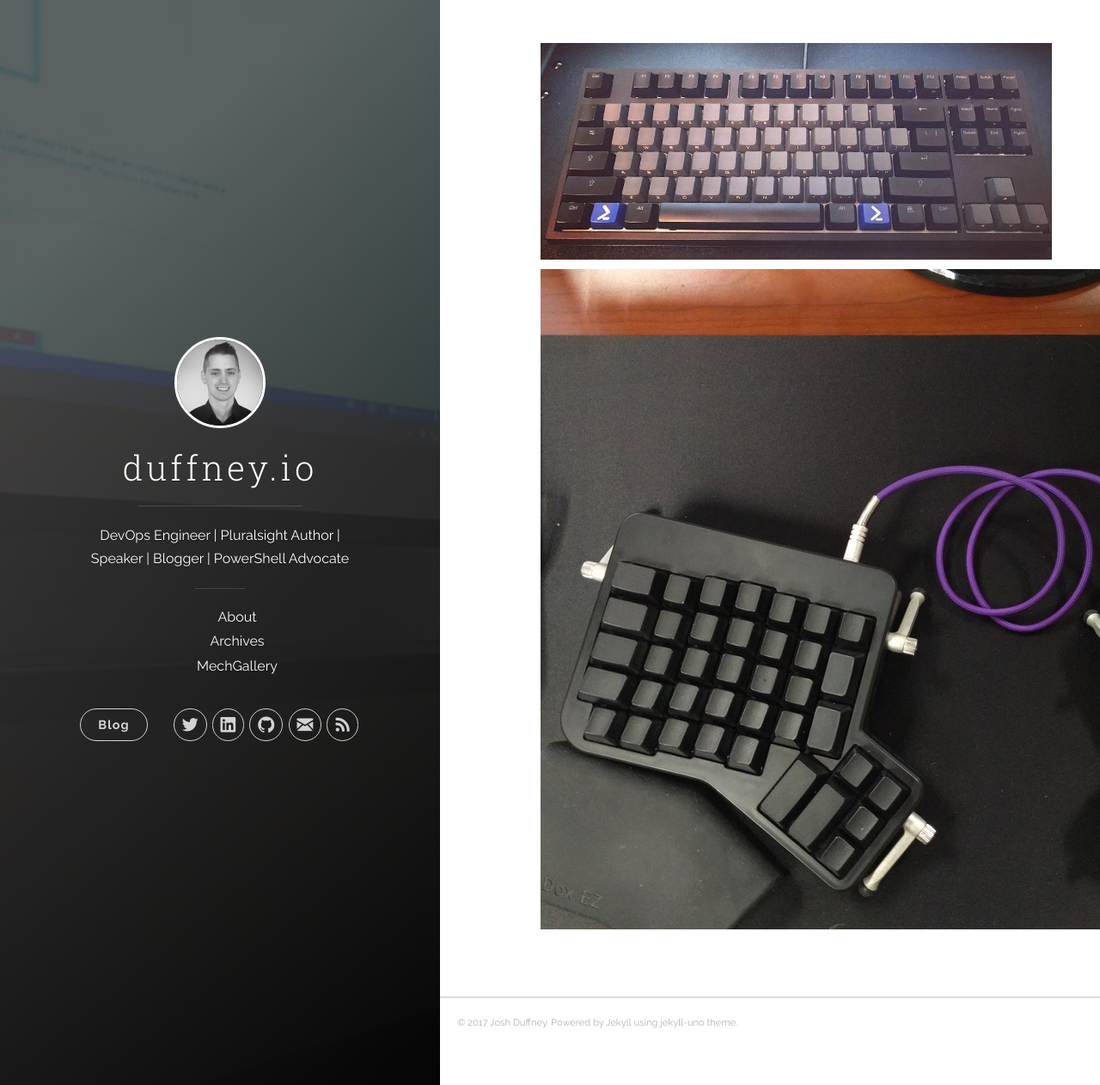
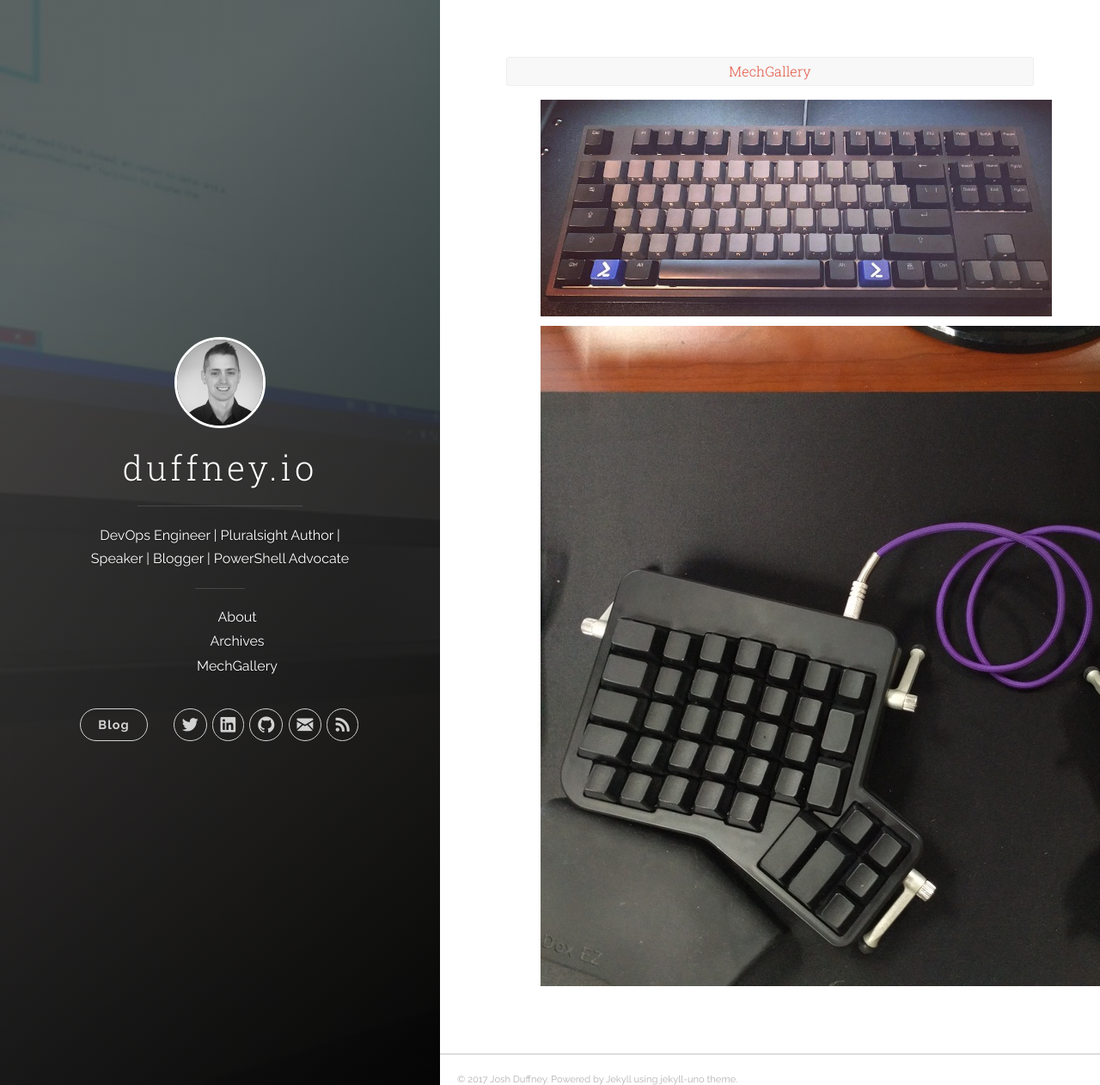
Before and after one commit to AzureDevOps3/duffney.github.io, a Jekyll site: the page built from mechgallery.html, in a window 1280 px wide and 1262 px high. Shown: the whole window at 86% size. Built offline with Jekyll 4.4.1, drawn with Linux system fonts in a browser that asks for light colours; nearby versions of some CDN libraries; a script that is not in the unit is left out.

Commit message:
adding imgr link

```diff
--- a/mechgallery.html
+++ b/mechgallery.html
@@ -9,6 +9,8 @@ images:
   link: http://brandonpadgett.com/
 ---
 
+<blockquote class="imgur-embed-pub" lang="en" data-id="a/gBAAs"><a href="//imgur.com/gBAAs">MechGallery</a></blockquote><script async src="//s.imgur.com/min/embed.js" charset="utf-8"></script>
+
 <ul class="mechgallery" style="list-style-type:none">
     {% for image in page.images %}
         <li>
```
Also changed, not shown: images/mech/BrandonPadgettErgodox01.jpg (added), 1 other file.
